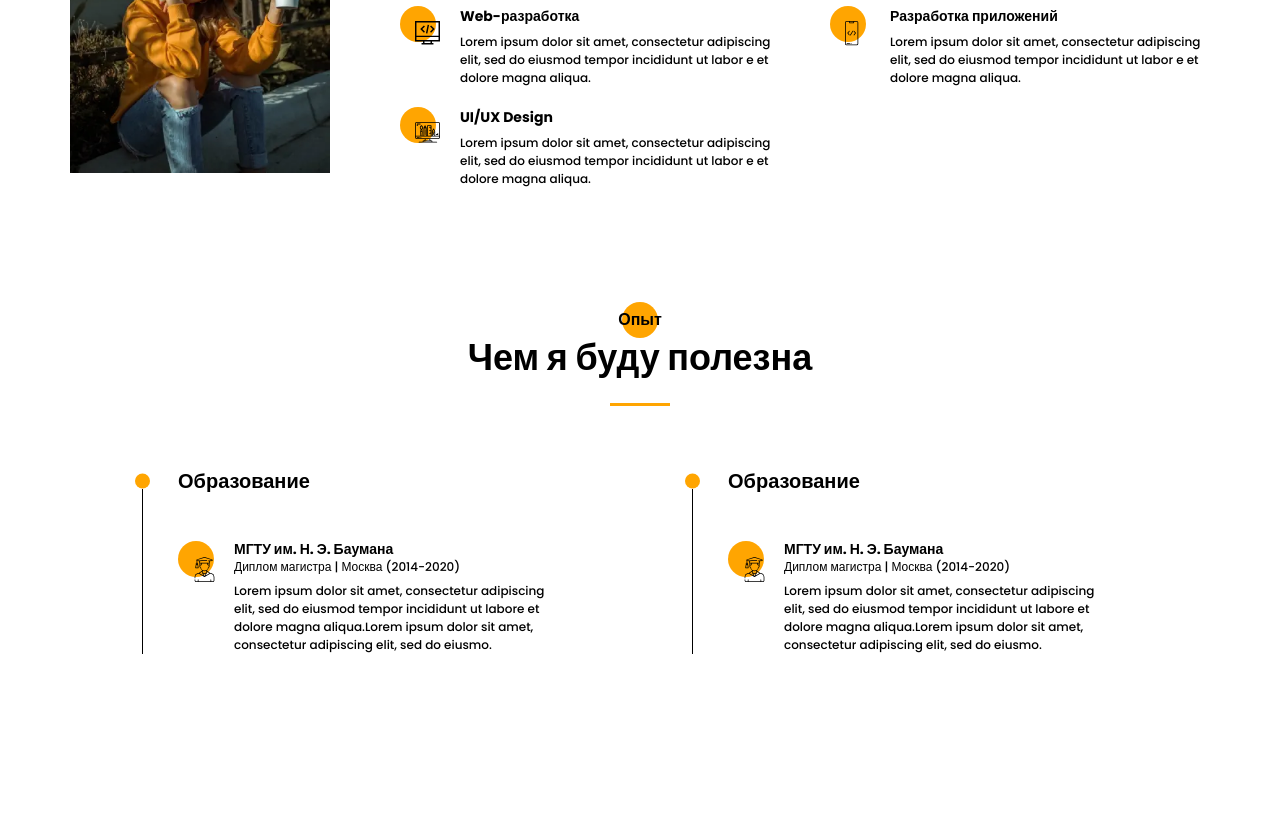
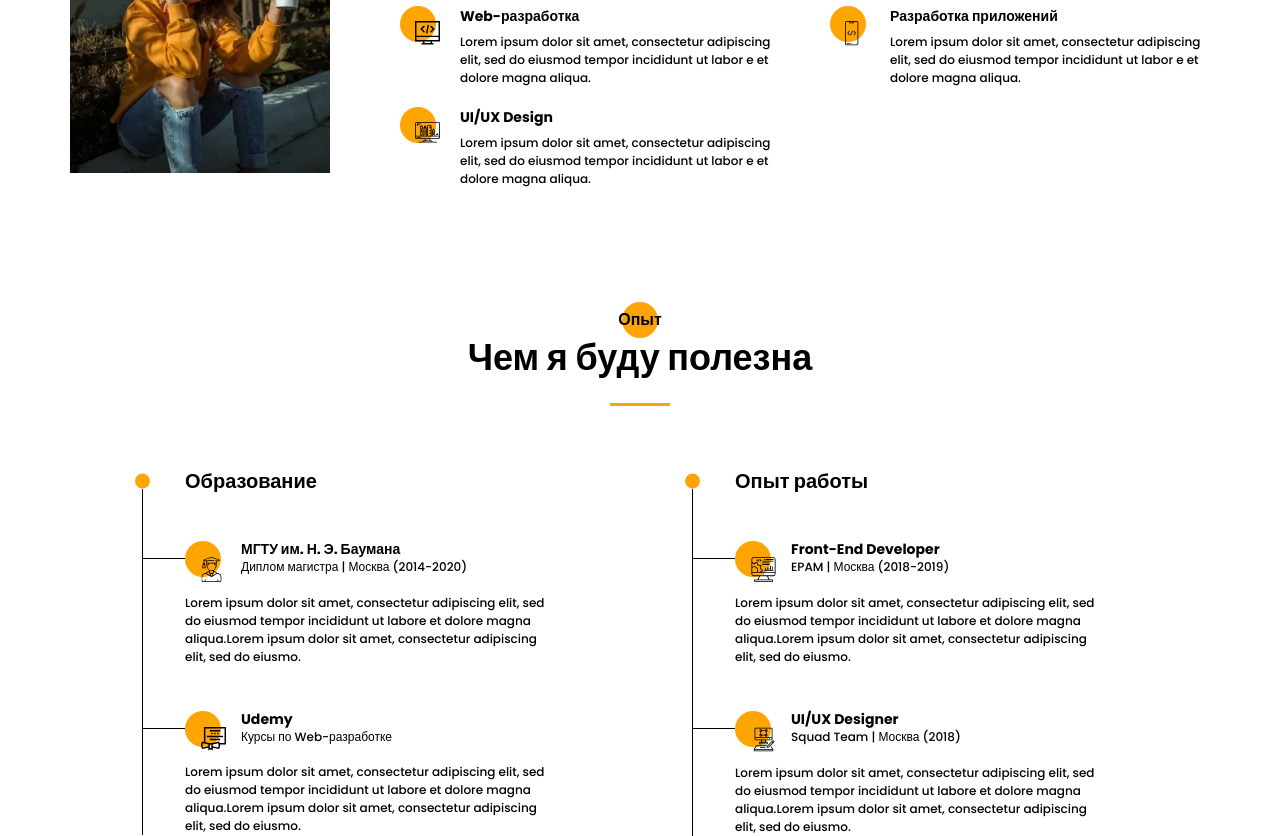
Before and after one commit to Alex-Sapon/portfolio, a website: page Porfolio/index.html in a window 1280 px wide. Shown: the part 1137-1973 px from the top of the page. Before the commit the page ends 1791 px from the top, so only its background shows below. Drawn offline with nearby package versions, Linux system fonts and the light colour scheme; files that its build step writes are made by us from their sources; files whose address does not match are found by name.

Commit message:
finish create feature/experience

```diff
--- a/#src/scss/Blocks/experience.scss
+++ b/#src/scss/Blocks/experience.scss
@@ -31,7 +31,7 @@
 
     &__item-title {
         position: relative;
-        padding-left: 43px;
+        padding-left: 50px;
         &::before {
             content: '';
             display: block;
@@ -52,7 +52,7 @@
         grid-template-columns: 56px 1fr;
         grid-template-rows: auto;
         grid-auto-rows: auto;
-        padding: 45px 0 0 43px;
+        padding: 45px 0 0 50px;
         &::before {
             content: '';
             display: block;
@@ -73,7 +73,6 @@
             &:before {
                 top: 0%;
                 left: 0%;
-                // transform: translate(-50%, -50%);
         }
         img {
             padding: 16px 0 0 16px;
@@ -81,6 +80,17 @@
     }
 
     &__item-address {
+        position: relative;
+        &::before {
+            content: '';
+            display: block;
+            position: absolute;
+            width: 42px;
+            height: 1px;
+            top: 17px;
+            left: -98px;
+            background-color: $mainColor;
+        }
 
     }
 
@@ -98,7 +108,8 @@
     &__item-text {
         font-size: 1.2rem;
         line-height: 1.8rem;
-        grid-column: 2 / 3;
+        grid-column: 1 / 3;
+        margin-top: 12px;
     }
     .divider {
         margin: 0 auto;
--- a/Porfolio/index.html
+++ b/Porfolio/index.html
@@ -131,10 +131,10 @@
         <div class="divider"></div>
         <div class="experience__wrapper">
             <div class="experence__col">
+                <h3 class="experience__item-title title title_fs20">Образование</h3>
                 <ul>
                     <li>
                         <div class="experience__item">
-                            <h3 class="experience__item-title title title_fs20">Образование</h3>
                             <div class="experience__item-aducation">
                                 <div class="experience__item-image">
                                     <picture><source srcset="img/university.svg" type="image/webp"><img src="img/university.svg" alt="university"></picture>
@@ -149,20 +149,52 @@
                             </div>
                         </div>
                     </li>
+                    <li>
+                        <div class="experience__item">
+                            <div class="experience__item-aducation">
+                                <div class="experience__item-image">
+                                    <picture><source srcset="img/courses.svg" type="image/webp"><img src="img/courses.svg" alt="courses"></picture>
+                                </div>
+                                <div class="experience__item-address">
+                                    <h4 class="experience__item-address-title">Udemy</h4>
+                                    <div class="experience__item-subtitle">Курсы по Web-разработке </div>
+                                </div>
+                                <div class="experience__item-text">
+                                    Lorem ipsum dolor sit amet, consectetur adipiscing elit, sed do eiusmod tempor incididunt ut labore et dolore magna aliqua.Lorem ipsum dolor sit amet, consectetur adipiscing elit, sed do eiusmo.
+                                </div>
+                            </div>
+                        </div>
+                    </li>
                 </ul>
             </div>
             <div class="experence__col">
                 <ul>
                     <li>
                         <div class="experience__item">
-                            <h3 class="experience__item-title title title_fs20">Образование</h3>
+                            <h3 class="experience__item-title title title_fs20">Опыт работы</h3>
                             <div class="experience__item-aducation">
                                 <div class="experience__item-image">
-                                    <picture><source srcset="img/university.svg" type="image/webp"><img src="img/university.svg" alt="university"></picture>
+                                    <picture><source srcset="img/developer.svg" type="image/webp"><img src="img/developer.svg" alt="university"></picture>
                                 </div>
                                 <div class="experience__item-address">
-                                    <h4 class="experience__item-address-title">МГТУ им. Н. Э. Баумана</h4>
-                                    <div class="experience__item-subtitle">Диплом магистра | Москва (2014-2020)</div>
+                                    <h4 class="experience__item-address-title">Front-End Developer</h4>
+                                    <div class="experience__item-subtitle">EPAM | Москва (2018-2019)</div>
+                                </div>
+                                <div class="experience__item-text">
+                                    Lorem ipsum dolor sit amet, consectetur adipiscing elit, sed do eiusmod tempor incididunt ut labore et dolore magna aliqua.Lorem ipsum dolor sit amet, consectetur adipiscing elit, sed do eiusmo.
+                                </div>
+                            </div>
+                        </div>
+                    </li>
+                    <li>
+                        <div class="experience__item">
+                            <div class="experience__item-aducation">
+                                <div class="experience__item-image">
+                                    <picture><source srcset="img/designer.svg" type="image/webp"><img src="img/designer.svg" alt="designer"></picture>
+                                </div>
+                                <div class="experience__item-address">
+                                    <h4 class="experience__item-address-title">UI/UX Designer</h4>
+                                    <div class="experience__item-subtitle">Squad Team | Москва (2018)</div>
                                 </div>
                                 <div class="experience__item-text">
                                     Lorem ipsum dolor sit amet, consectetur adipiscing elit, sed do eiusmod tempor incididunt ut labore et dolore magna aliqua.Lorem ipsum dolor sit amet, consectetur adipiscing elit, sed do eiusmo.
```
Also changed, not shown: #src/_experience.html (+37 -5 lines), Porfolio/css/style.css, Porfolio/css/style.min.css.
